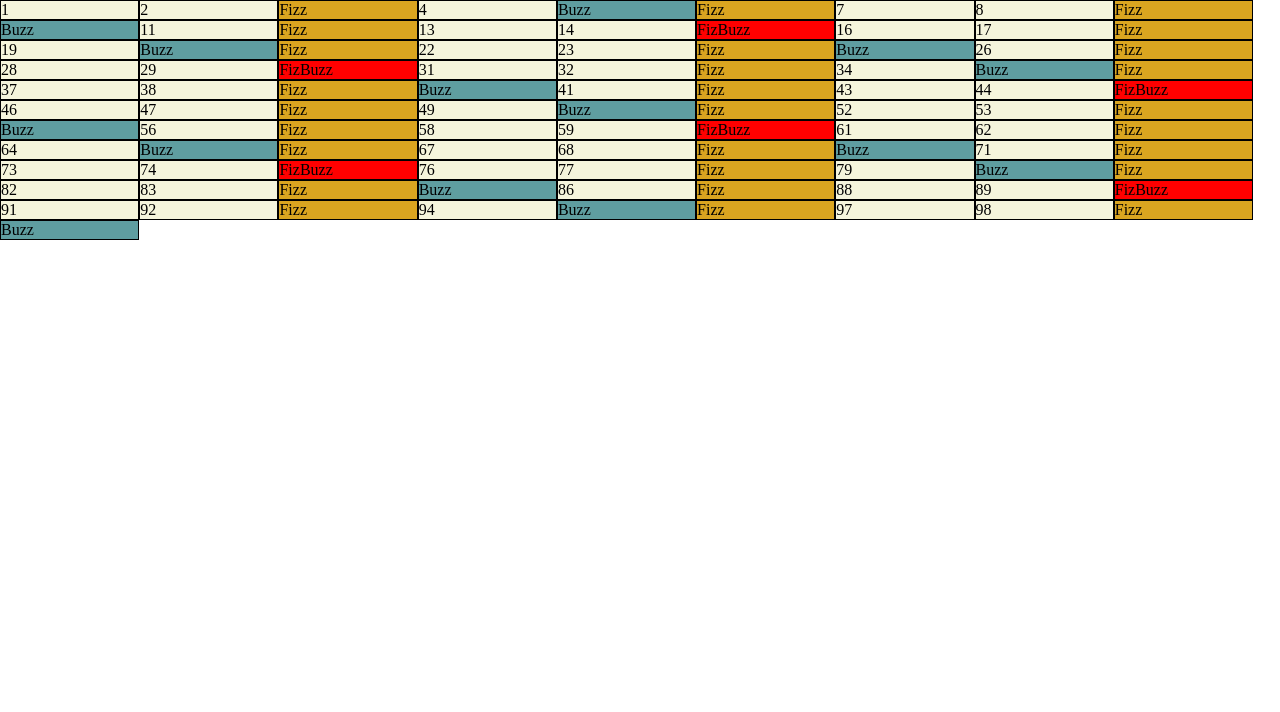
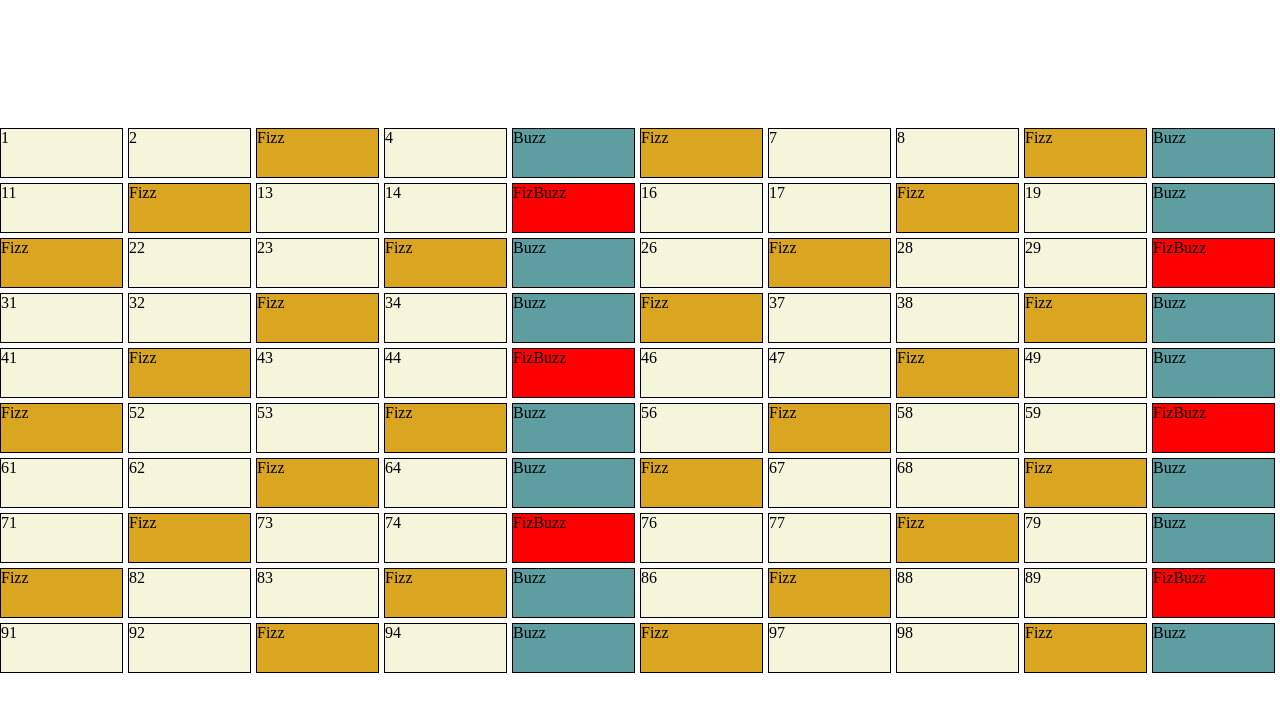
Before and after one commit to carlomarcon/js-fizzbuzz, a plain HTML site: page index.html in a window 1280 px wide. Drawn offline with Linux system fonts and the light colour scheme.

Commit message:
ADD: LAST MODIFIES CSS

```diff
--- a/CSS/styles.css
+++ b/CSS/styles.css
@@ -4,14 +4,23 @@
   box-sizing: border-box;
 }
 
+#Main {
+  display: flex;
+  justify-content: center;
+  align-items: center;
+  height: 100vh;
+}
+
 .wrapper {
   display: flex;
   flex-wrap: wrap;
+  gap: 5px;
 }
 
 .wrapper div {
-  width: calc(100% / 9 - 24px / 8);
+  width: calc(100% / 10 - 45px / 9);
   border: solid 1px black;
+  height: 50px;
 }
 
 .JustNumber {
--- a/index.html
+++ b/index.html
@@ -7,7 +7,9 @@
     <link rel="stylesheet" href="CSS/styles.css" />
   </head>
   <body>
-    <div class="wrapper"></div>
+    <section id="Main">
+      <div class="wrapper"></div>
+    </section>
     <script type="module" src="JS/script.js"></script>
   </body>
 </html>
```
